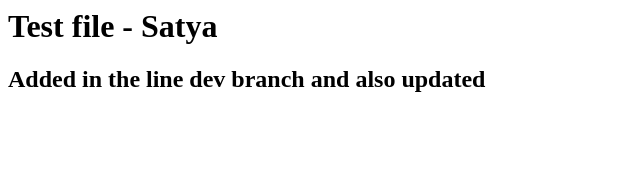
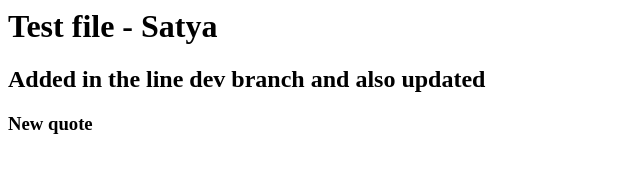
Before and after one commit to satya12/firstgitrepo, a plain HTML site: page index.html in a window 1280 px wide. Shown: the whole page, without its empty margins (0-640 px from the left). Drawn offline with Linux system fonts and the light colour scheme.

Commit message:
new quote

```diff
--- a/index.html
+++ b/index.html
@@ -2,5 +2,6 @@
 <body>
 	<h1>Test file - Satya</h1>
 	<h2>Added in the line dev branch and also updated</h2>
+	<h3>New quote</h3>
 </body>
 </html>
```
